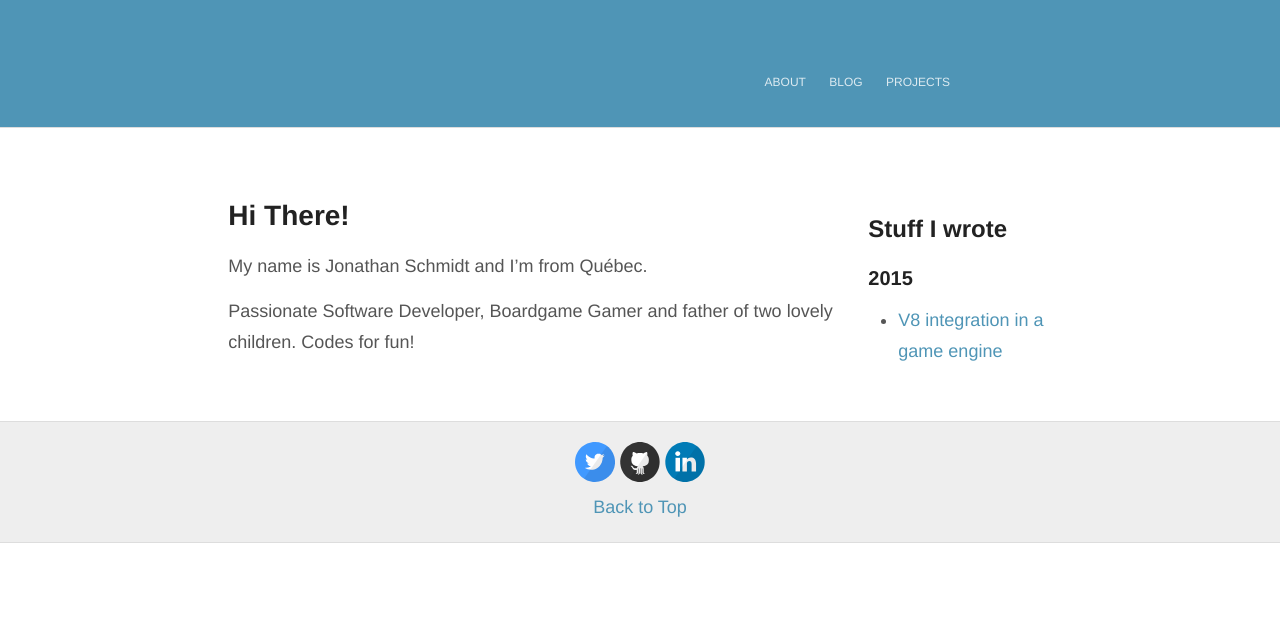
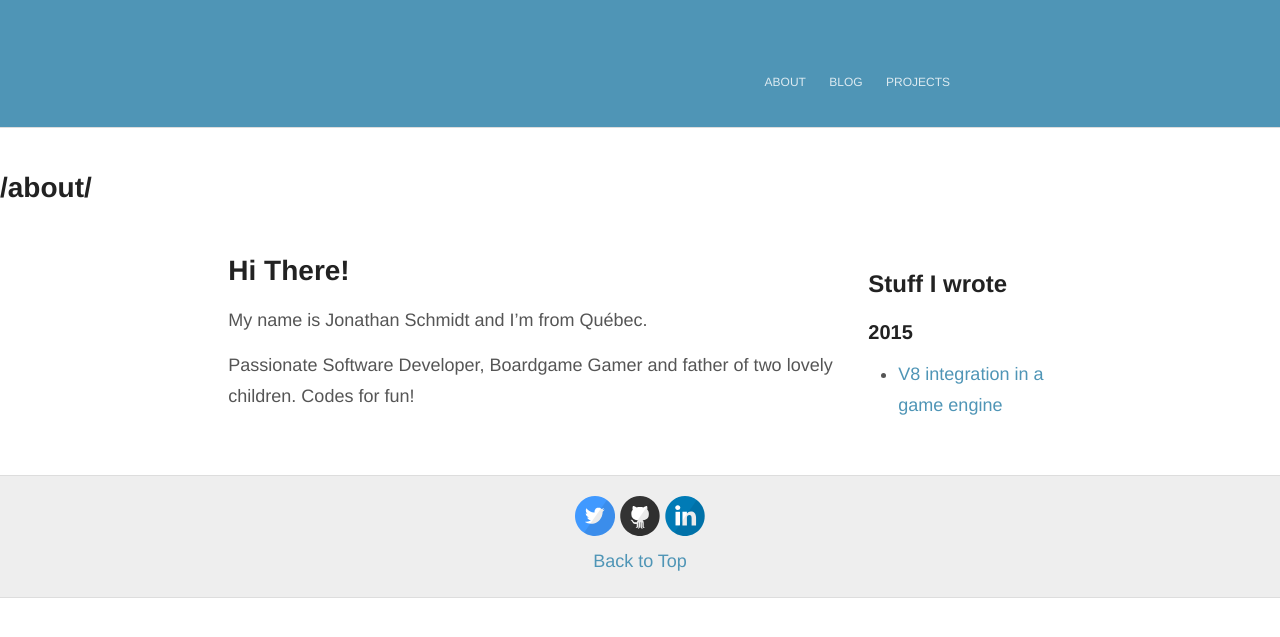
Before and after one commit to jschmidt42/jschmidt42.github.io, a Jekyll site: the page built from about.md, in a window 1280 px wide. Shown: the top 637 px of the page. Built offline with Jekyll 4.4.1, drawn with Linux system fonts in a browser that asks for light colours.

```diff
--- a/_layouts/default.html
+++ b/_layouts/default.html
@@ -39,6 +39,7 @@
     </div>
 
     <h1>{{ page.id }}</h1>
+    <h1>{{ page.url }}</h1>
 
     <div id="wrap" class="container-fluid">
         <div class="row">
```
